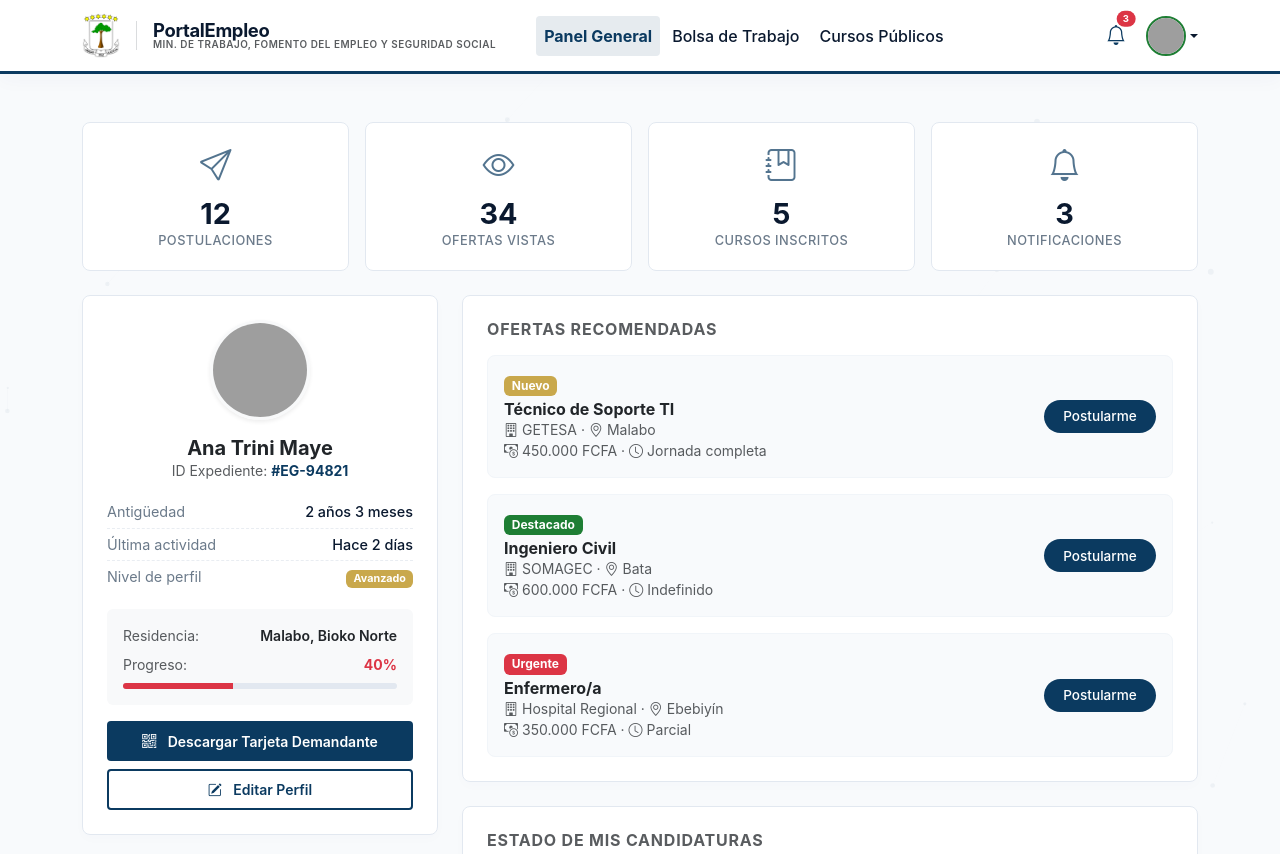
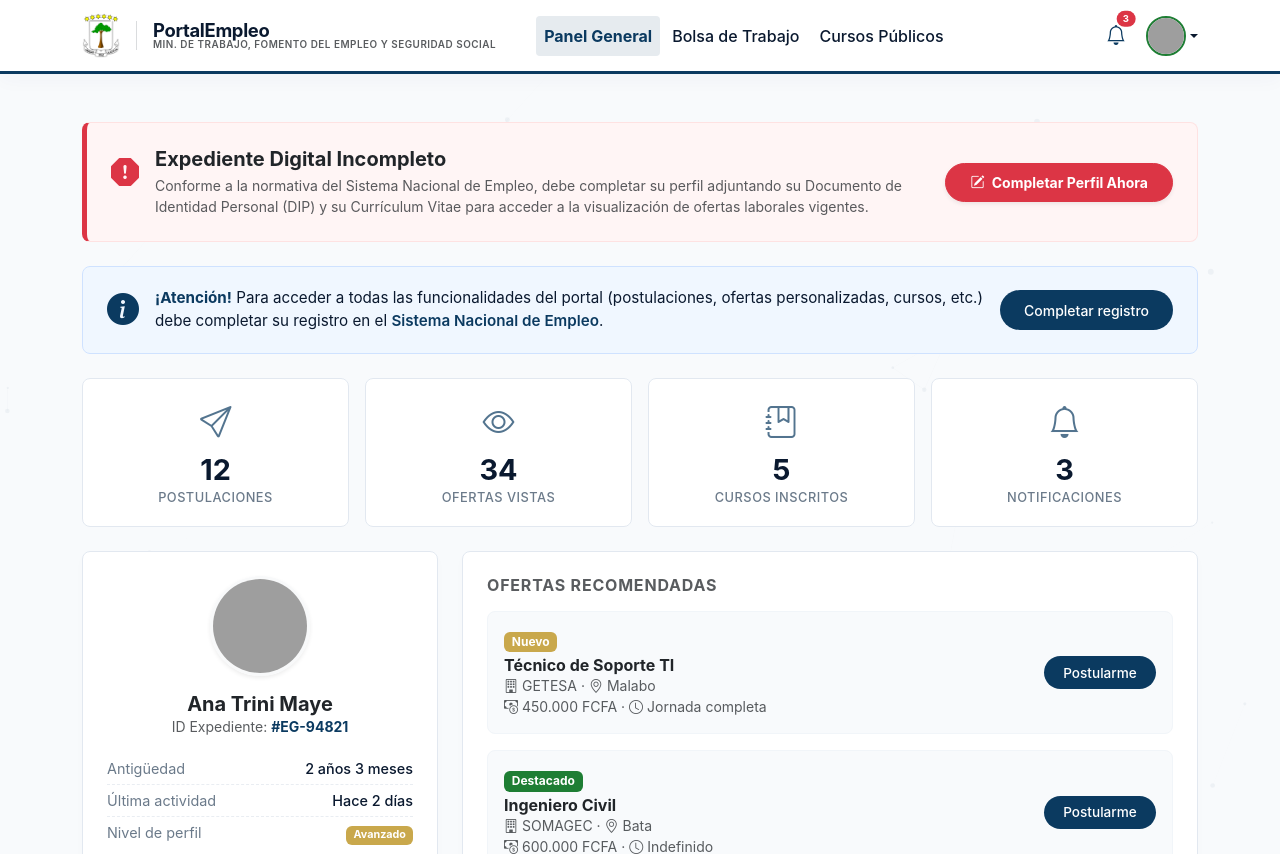
Before and after one commit to MP-PROGRAMADOR/ministerio_trabajo, a PHP site: page /desempleado/index.php in a window 1280 px wide. Shown: the top 854 px of the page. Run offline with PHP 8.4, Linux system fonts and the light colour scheme; the visitor is signed in with stand-in values (Sample User, id 1); grey boxes are pictures that could not be loaded.

Commit message:
actualizando archivos

```diff
--- a/desempleado/index.php
+++ b/desempleado/index.php
@@ -389,6 +389,41 @@
         @media (max-width: 576px) {
             .dashboard-card { padding: 1.5rem !important; }
         }
+
+        /* ===== MENSAJE DE REGISTRO PENDIENTE ===== */
+        .registro-pendiente {
+            background: #f0f7ff;
+            border: 1px solid #cfe2ff;
+            border-radius: var(--gov-radius);
+            padding: 1.2rem 1.5rem;
+            display: flex;
+            align-items: center;
+            gap: 1rem;
+            flex-wrap: wrap;
+            margin-bottom: 1.5rem;
+        }
+        .registro-pendiente .icono {
+            font-size: 2rem;
+            color: var(--gov-blue);
+        }
+        .registro-pendiente .texto {
+            flex: 1;
+            font-size: 0.95rem;
+            color: var(--gov-dark);
+        }
+        .registro-pendiente .texto strong {
+            color: var(--gov-blue);
+        }
+        .registro-pendiente .btn-link {
+            color: var(--gov-blue);
+            font-weight: 600;
+            text-decoration: none;
+            border-bottom: 2px solid transparent;
+            transition: all 0.2s;
+        }
+        .registro-pendiente .btn-link:hover {
+            border-bottom-color: var(--gov-blue);
+        }
     </style>
 </head>
 <body>
@@ -416,6 +451,15 @@
                         <i class="bi bi-pencil-square me-1"></i> Completar Perfil Ahora
                     </a>
                 </div>
+            </div>
+
+            <!-- ===== NUEVO MENSAJE DE REGISTRO PENDIENTE ===== -->
+            <div class="registro-pendiente">
+                <div class="icono"><i class="bi bi-info-circle-fill"></i></div>
+                <div class="texto">
+                    <strong>¡Atención!</strong> Para acceder a todas las funcionalidades del portal (postulaciones, ofertas personalizadas, cursos, etc.) debe completar su registro en el <a href="#" class="btn-link">Sistema Nacional de Empleo</a>.
+                </div>
+                <a href="#" class="btn btn-gov btn-sm rounded-pill px-4">Completar registro</a>
             </div>
 
             <!-- ESTADÍSTICAS RÁPIDAS -->
@@ -651,4 +695,17 @@
             </div>
         </main>
 
+        <script>
+            const perfilCompleto = false; // Cambia a true cuando el perfil esté completo
+
+function evaluarEstadoPerfil() {
+    const banner = document.getElementById('incompleteProfileBanner');
+    if (perfilCompleto) {
+        banner.classList.add('d-none');
+    } else {
+        banner.classList.remove('d-none');
+    }
+}
+evaluarEstadoPerfil();
+        </script>
         <?php include '../componentes/footer_desempleado.php'; ?>
```
